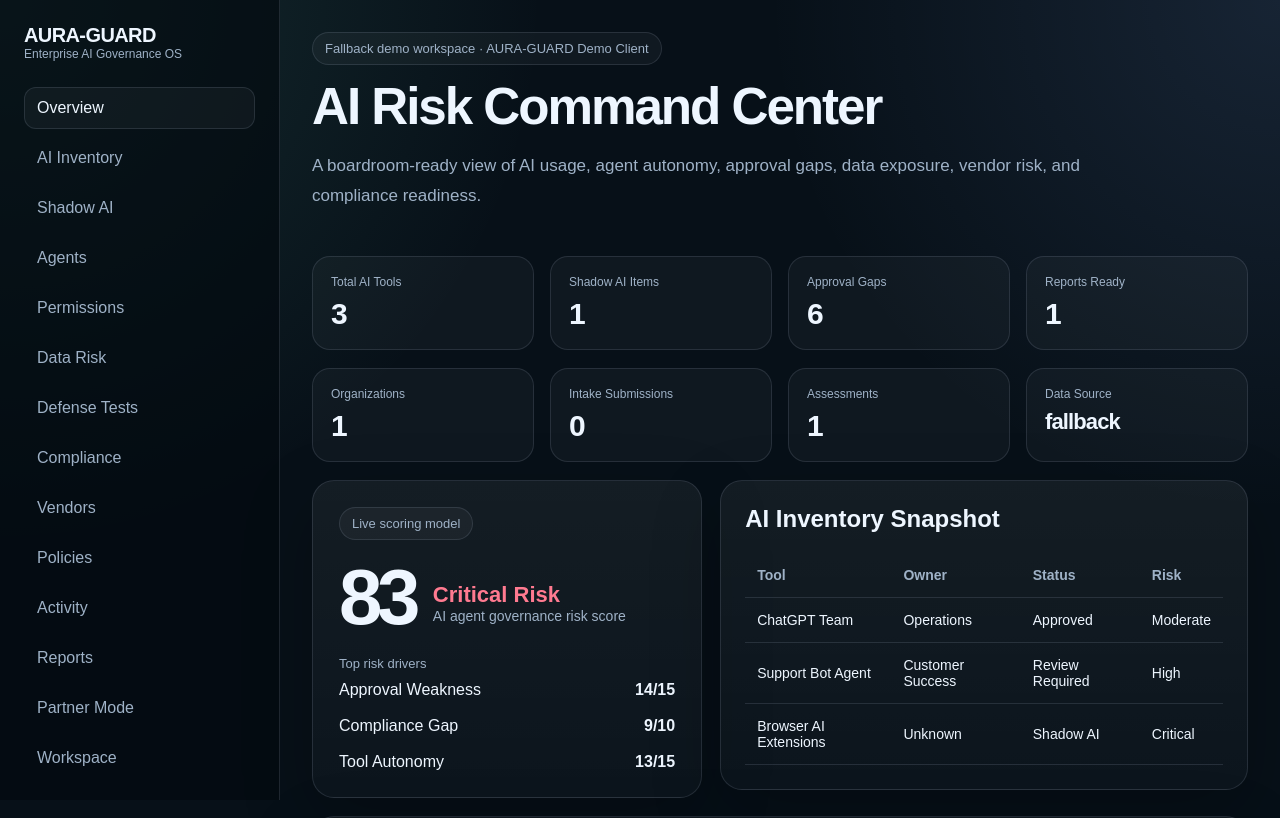
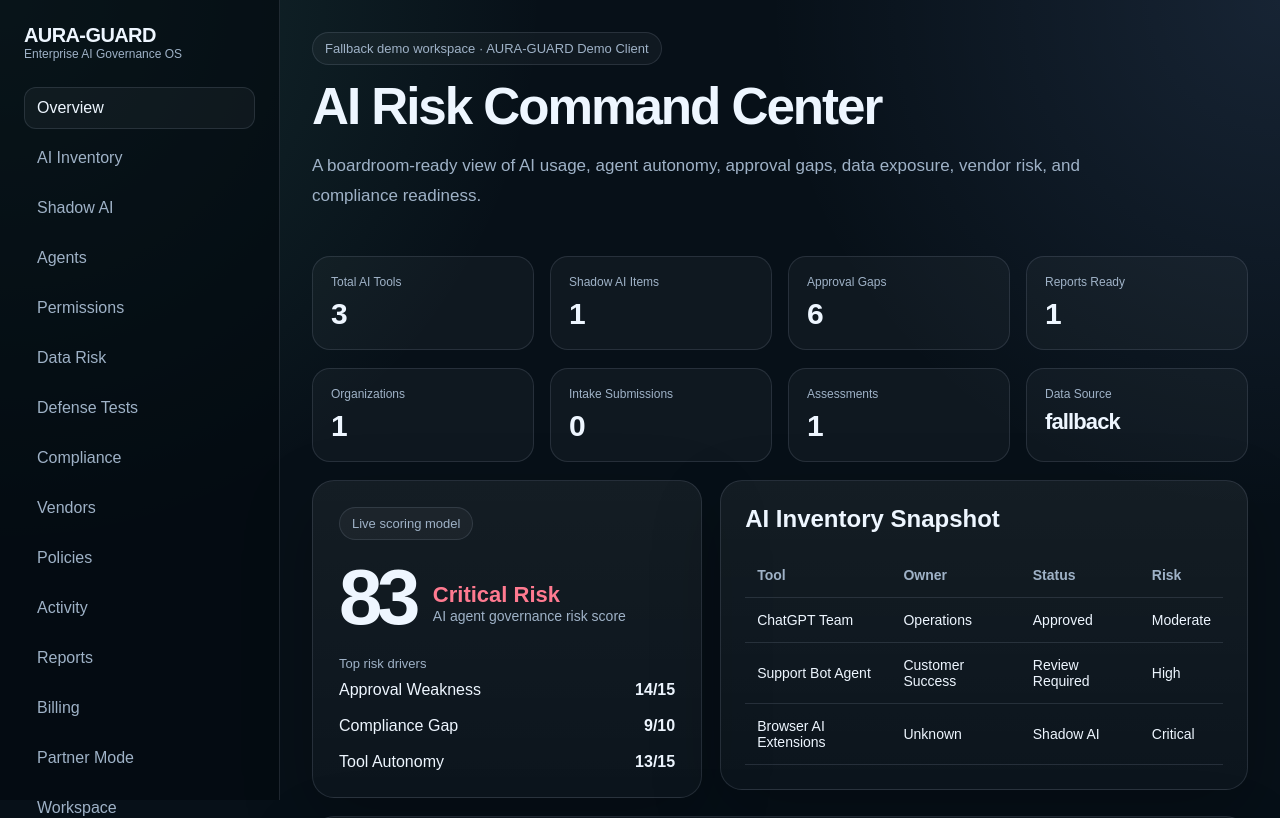
Before and after one commit to bisniskhusus019-hub/aura-guard-enterprise-os, a Next.js app: page /dashboard in a window 1280 px wide. Shown: the top 818 px of the page. Built offline with nearby package versions, Linux system fonts and the light colour scheme; no server answers.

Commit message:
Add billing route to dashboard sidebar

```diff
--- a/components/dashboard-shell.tsx
+++ b/components/dashboard-shell.tsx
@@ -14,6 +14,7 @@ const navItems = [
   { label: "Policies", href: "/dashboard/policies" },
   { label: "Activity", href: "/dashboard/audit-logs" },
   { label: "Reports", href: "/dashboard/reports" },
+  { label: "Billing", href: "/dashboard/billing" },
   { label: "Partner Mode", href: "/dashboard/white-label" },
   { label: "Workspace", href: "/dashboard/workspace" },
 ];
```
